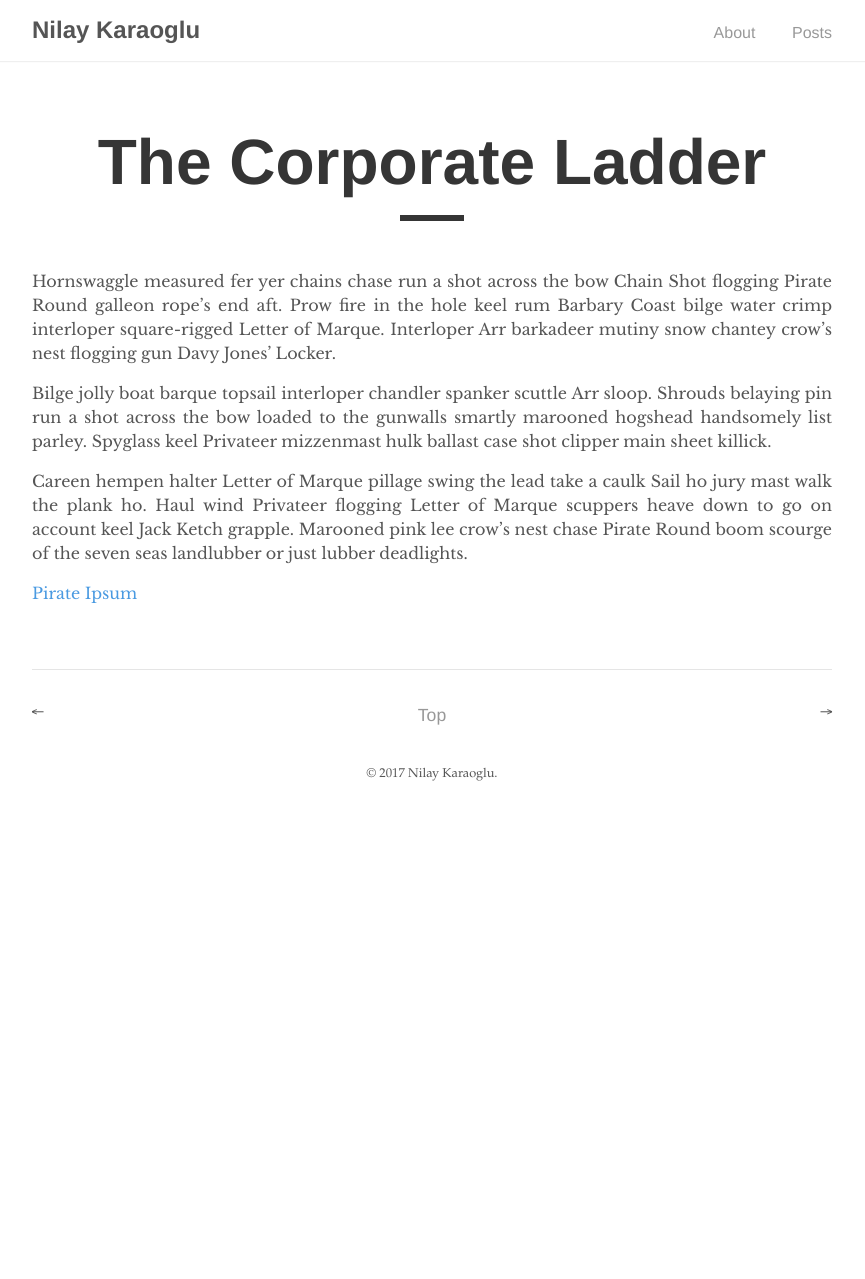
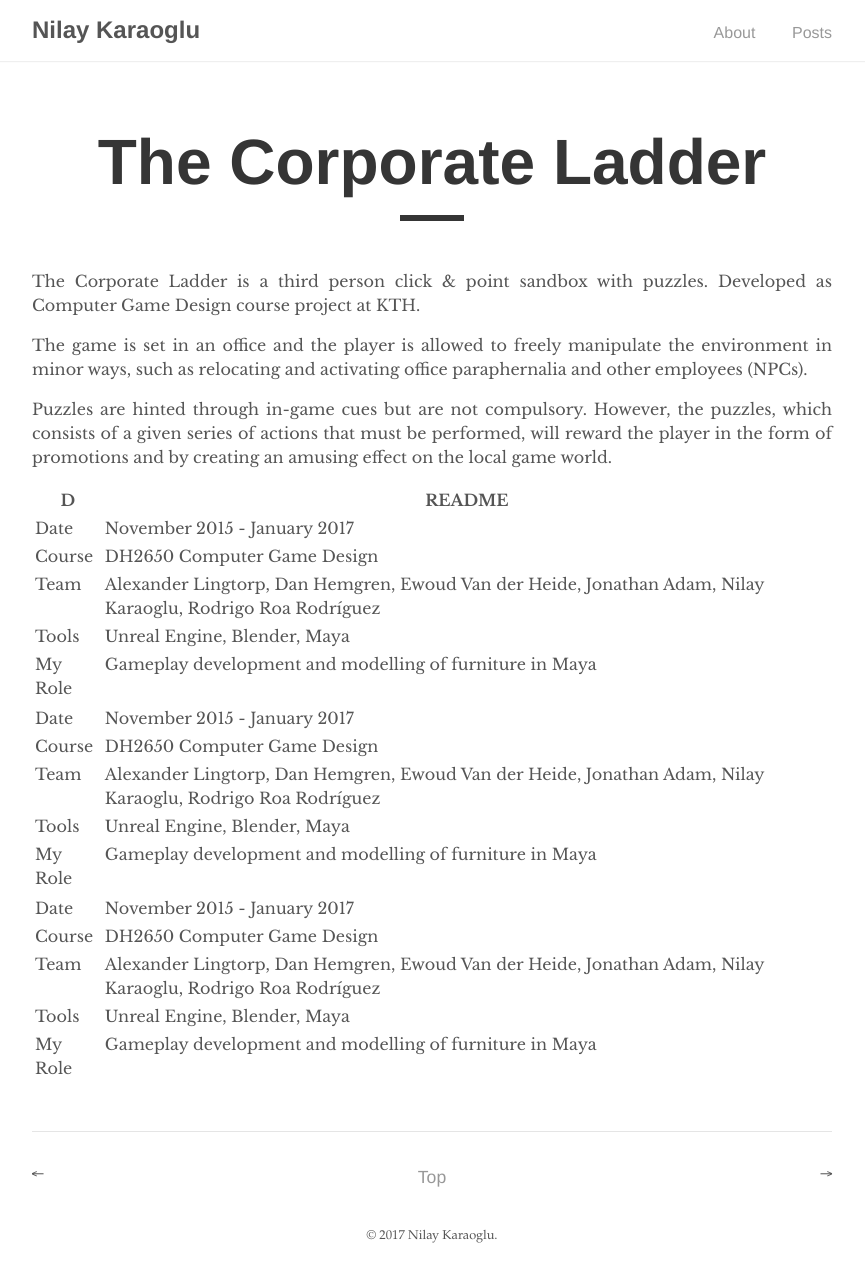
Before and after one commit to eowyn36/eowyn36.github.io, a Jekyll site: the page built from _projects/the-corporate-ladder.md, in a window 1280 px wide. Shown: the whole page, without its empty margins (208-1073 px from the left). Built offline with Jekyll 4.4.1, drawn with Linux system fonts in a browser that asks for light colours; before the commit the page ends 900 px from its top, so only the background shows below that.

Commit message:
Adds details to corporate ladder project

```diff
--- a/_projects/the-corporate-ladder.md
+++ b/_projects/the-corporate-ladder.md
@@ -4,10 +4,30 @@ title: "The Corporate Ladder"
 author: "Nilay Karaoglu"
 ---
 
-Hornswaggle measured fer yer chains chase run a shot across the bow Chain Shot flogging Pirate Round galleon rope's end aft. Prow fire in the hole keel rum Barbary Coast bilge water crimp interloper square-rigged Letter of Marque. Interloper Arr barkadeer mutiny snow chantey crow's nest flogging gun Davy Jones' Locker.
+The Corporate Ladder is a third person click & point sandbox with puzzles. Developed as Computer Game Design course project at KTH.
 
-Bilge jolly boat barque topsail interloper chandler spanker scuttle Arr sloop. Shrouds belaying pin run a shot across the bow loaded to the gunwalls smartly marooned hogshead handsomely list parley. Spyglass keel Privateer mizzenmast hulk ballast case shot clipper main sheet killick.
+The game is set in an office and the player is allowed to freely manipulate the environment in minor ways, such as relocating and activating office paraphernalia and other employees (NPCs).
 
-Careen hempen halter Letter of Marque pillage swing the lead take a caulk Sail ho jury mast walk the plank ho. Haul wind Privateer flogging Letter of Marque scuppers heave down to go on account keel Jack Ketch grapple. Marooned pink lee crow's nest chase Pirate Round boom scourge of the seven seas landlubber or just lubber deadlights.
+Puzzles are hinted through in-game cues but are not compulsory. However, the puzzles, which consists of a given series of actions that must be performed, will reward the player in the form of promotions and by creating an amusing effect on the local game world.
 
-[Pirate Ipsum](http://pirateipsum.me/)
+| D | README |
+| ------ | ------ |
+| Date | November 2015 - January 2017 |
+| Course | DH2650 Computer Game Design |
+| Team | Alexander Lingtorp, Dan Hemgren, Ewoud Van der Heide, Jonathan Adam, Nilay Karaoglu, Rodrigo Roa Rodríguez |
+| Tools | Unreal Engine, Blender, Maya |
+| My Role | Gameplay development and modelling of furniture in Maya  |
+
+| ------ | ------ |
+| Date | November 2015 - January 2017 |
+| Course | DH2650 Computer Game Design |
+| Team | Alexander Lingtorp, Dan Hemgren, Ewoud Van der Heide, Jonathan Adam, Nilay Karaoglu, Rodrigo Roa Rodríguez |
+| Tools | Unreal Engine, Blender, Maya |
+| My Role | Gameplay development and modelling of furniture in Maya  |
+
+
+| Date | November 2015 - January 2017 |
+| Course | DH2650 Computer Game Design |
+| Team | Alexander Lingtorp, Dan Hemgren, Ewoud Van der Heide, Jonathan Adam, Nilay Karaoglu, Rodrigo Roa Rodríguez |
+| Tools | Unreal Engine, Blender, Maya |
+| My Role | Gameplay development and modelling of furniture in Maya  |
```
Also changed, not shown: _projects/page-example.md (+1 -1 lines).
